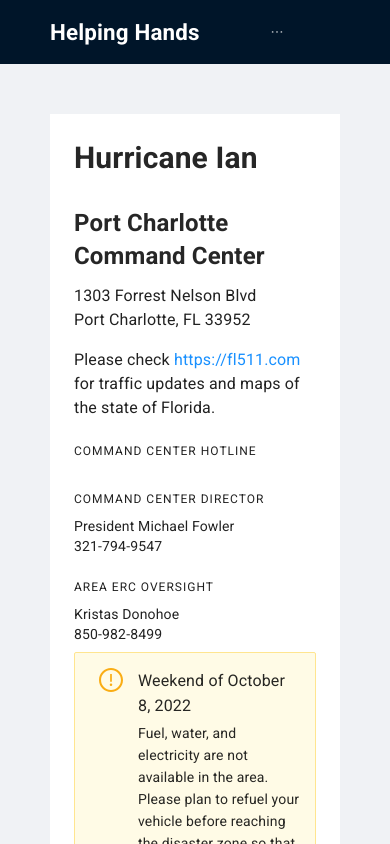
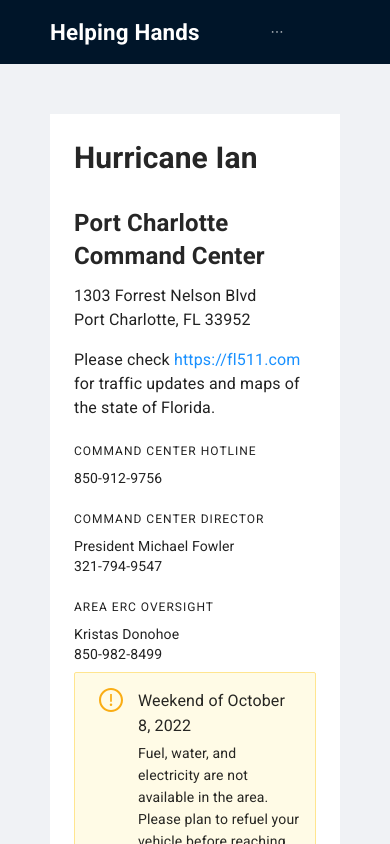
Before and after one commit to jaremieww/nase-disaster-relief, a React (Create React App) app: page /ian/port-charlotte in a window 390 px wide. Shown: the top 844 px of the page. Built offline with nearby package versions, Linux system fonts and the light colour scheme.

Commit message:
Phone number for Port Charlotte

```diff
--- a/src/components/ian/PortCharlotteCC.tsx
+++ b/src/components/ian/PortCharlotteCC.tsx
@@ -15,7 +15,7 @@ export default () => <CommandCenter
     'Kingsland, FL',
     'Lake City, FL'
   ]}
-  phoneNumber=""
+  phoneNumber="850-912-9756"
   registrationLink=""
   areaOversight={{
     name: 'Kristas Donohoe',
```
